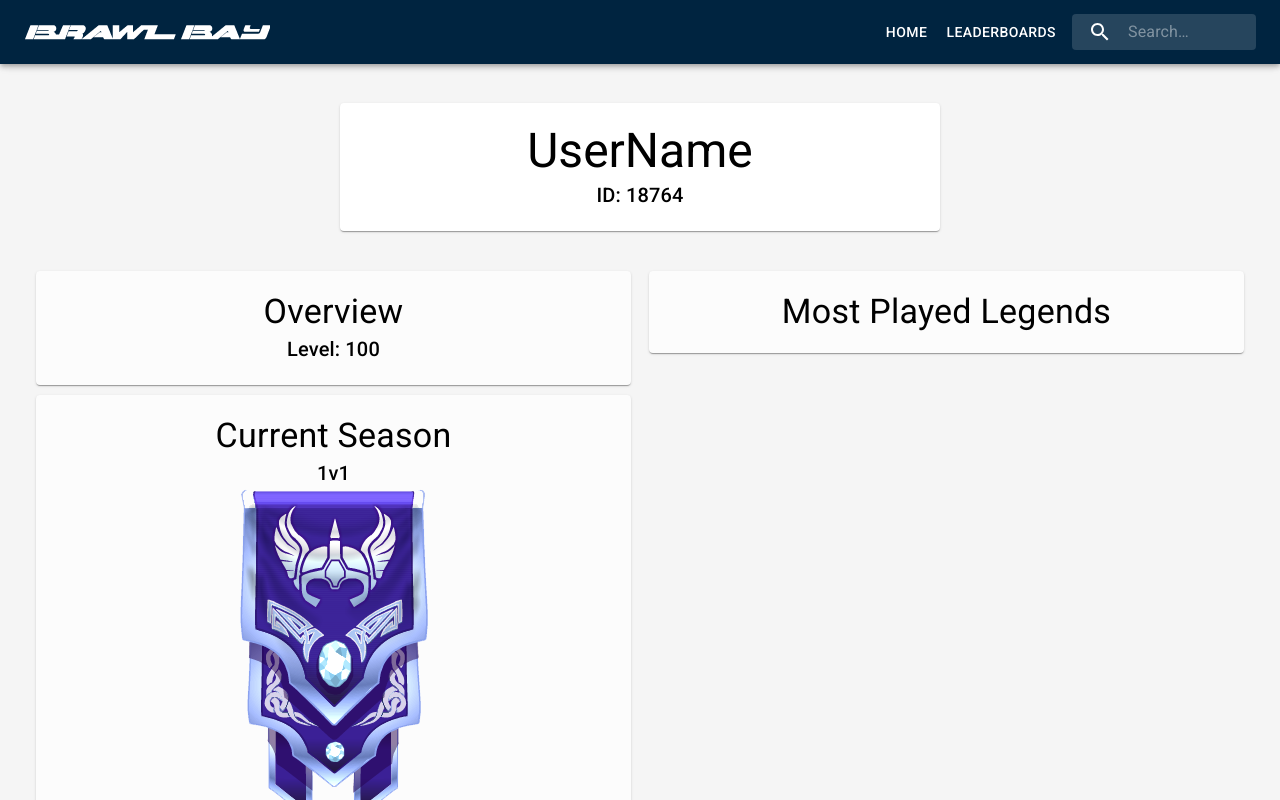
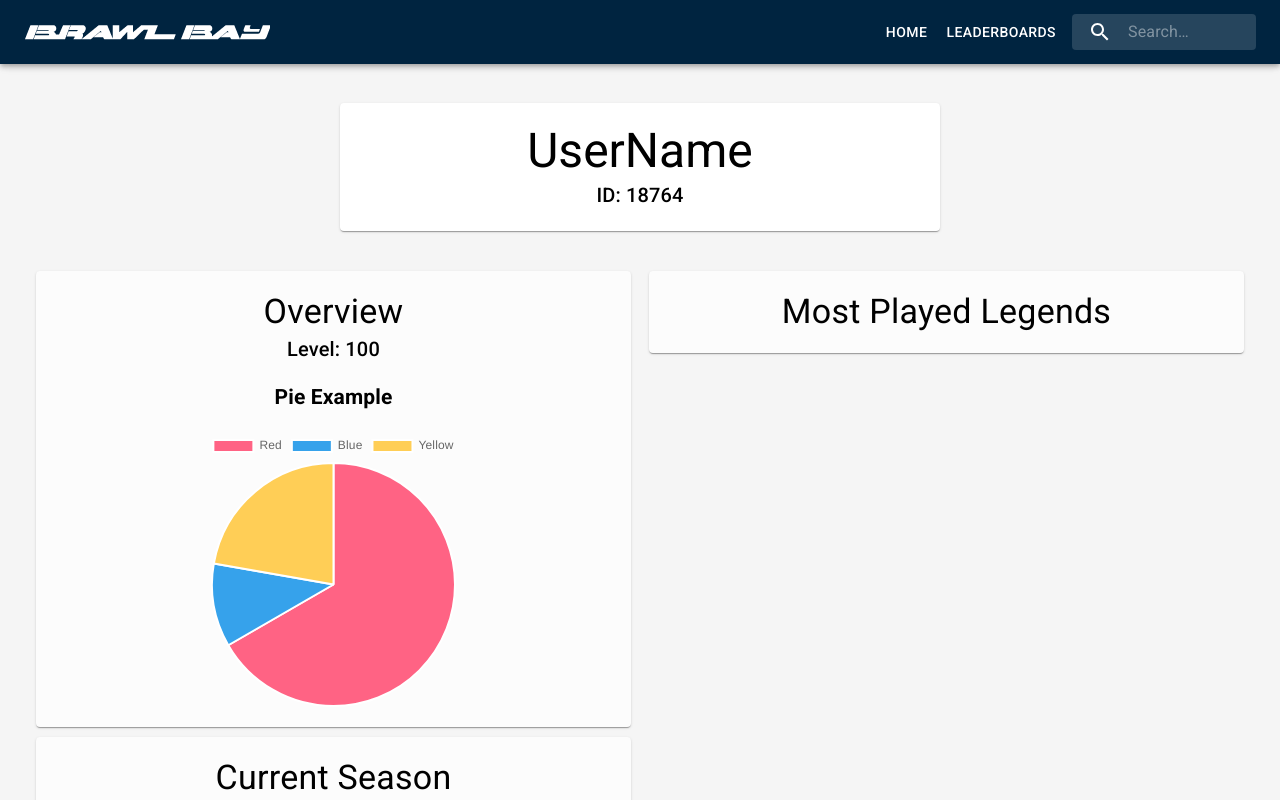
Before and after one commit to CCHaynes112/Brawlbay_Frontend, a React (Create React App) app: page /result in a window 1280 px wide. Shown: the top 800 px of the page. Built offline with nearby package versions, Linux system fonts and the light colour scheme.

Commit message:
Added chartjs to the application

```diff
--- a/package.json
+++ b/package.json
@@ -8,7 +8,9 @@
     "@testing-library/jest-dom": "^4.2.4",
     "@testing-library/react": "^9.5.0",
     "@testing-library/user-event": "^7.2.1",
+    "chart.js": "^2.9.3",
     "react": "^16.13.0",
+    "react-chartjs-2": "^2.9.0",
     "react-dom": "^16.13.0",
     "react-router-dom": "^5.1.2",
     "react-scripts": "3.4.0"
--- /dev/null
+++ b/src/components/charts/PieChart.js
@@ -0,0 +1,44 @@
+import React from 'react';
+
+import { Pie } from 'react-chartjs-2';
+
+import { makeStyles } from '@material-ui/core/styles';
+
+
+const useStyles = makeStyles(theme => ({
+    root: {
+
+    },
+}));
+
+export default function PieChart(props) {
+    const classes = useStyles();
+
+    const data = {
+        labels: [
+            'Red',
+            'Blue',
+            'Yellow'
+        ],
+        datasets: [{
+            data: [300, 50, 100],
+            backgroundColor: [
+                '#FF6384',
+                '#36A2EB',
+                '#FFCE56'
+            ],
+            hoverBackgroundColor: [
+                '#FF6384',
+                '#36A2EB',
+                '#FFCE56'
+            ]
+        }]
+    };
+
+    return (
+        <div>
+            <h2>Pie Example</h2>
+            <Pie data={data} />
+        </div>
+    );
+}
--- a/src/pages/Result.js
+++ b/src/pages/Result.js
@@ -19,6 +19,7 @@ import VisibilityOff from '@material-ui/icons/VisibilityOff';
 import Grid from '@material-ui/core/Grid';
 
 import RankedInfo from '../components/RankedInfo';
+import PieChart from '../components/charts/PieChart';
 
 import rankImg from '../components/assets/img/Rankings/Diamond.png';
 
@@ -69,6 +70,7 @@ export default function Home() {
                     <Paper className={classes.paper}>
                         <Typography variant="h4">Overview</Typography>
                         <Typography variant="h6">Level: 100</Typography>
+                        <PieChart width="400" height="400" />
                     </Paper>
 
                     <Paper className={classes.paper}>
```
Also changed, not shown: 1 other file (tests, documents, lock files or other folders).
